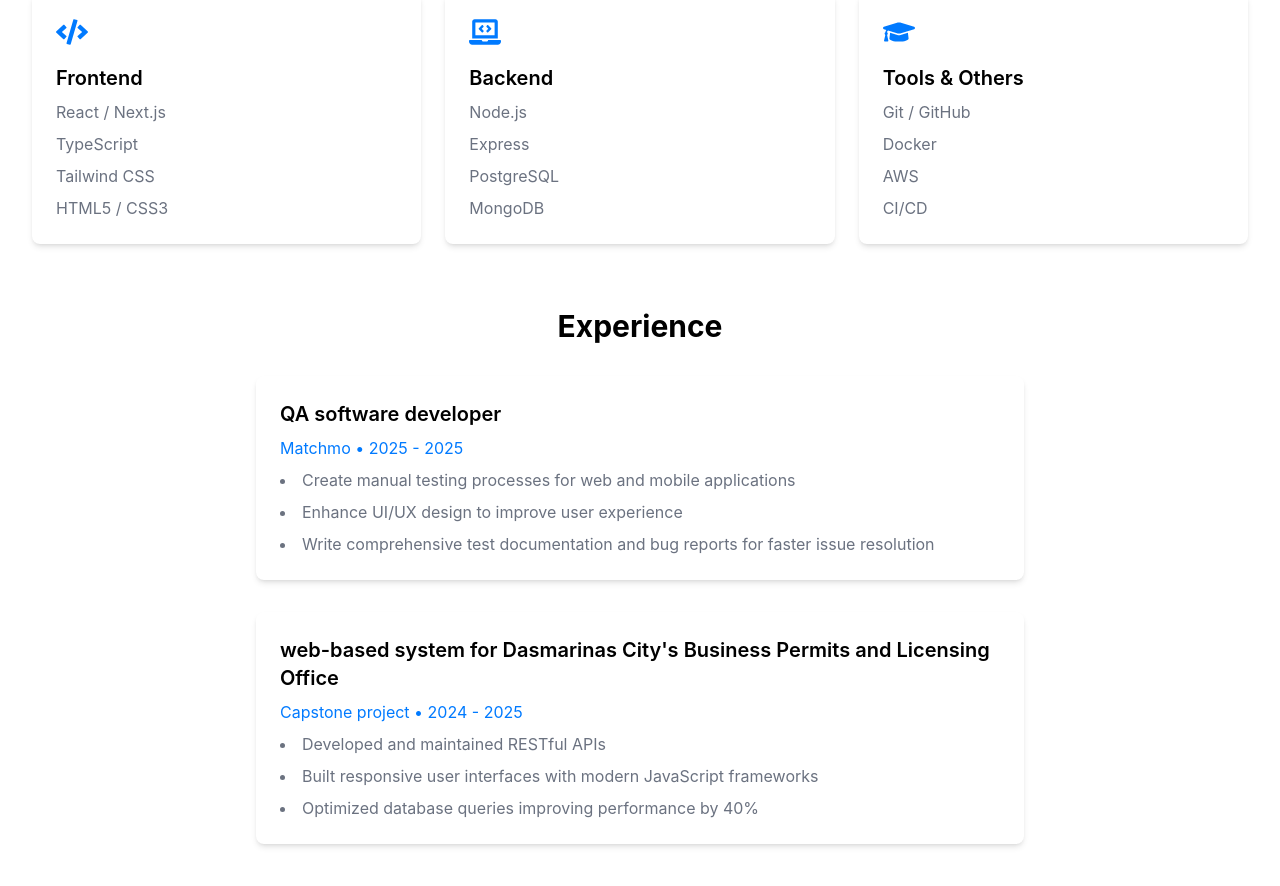
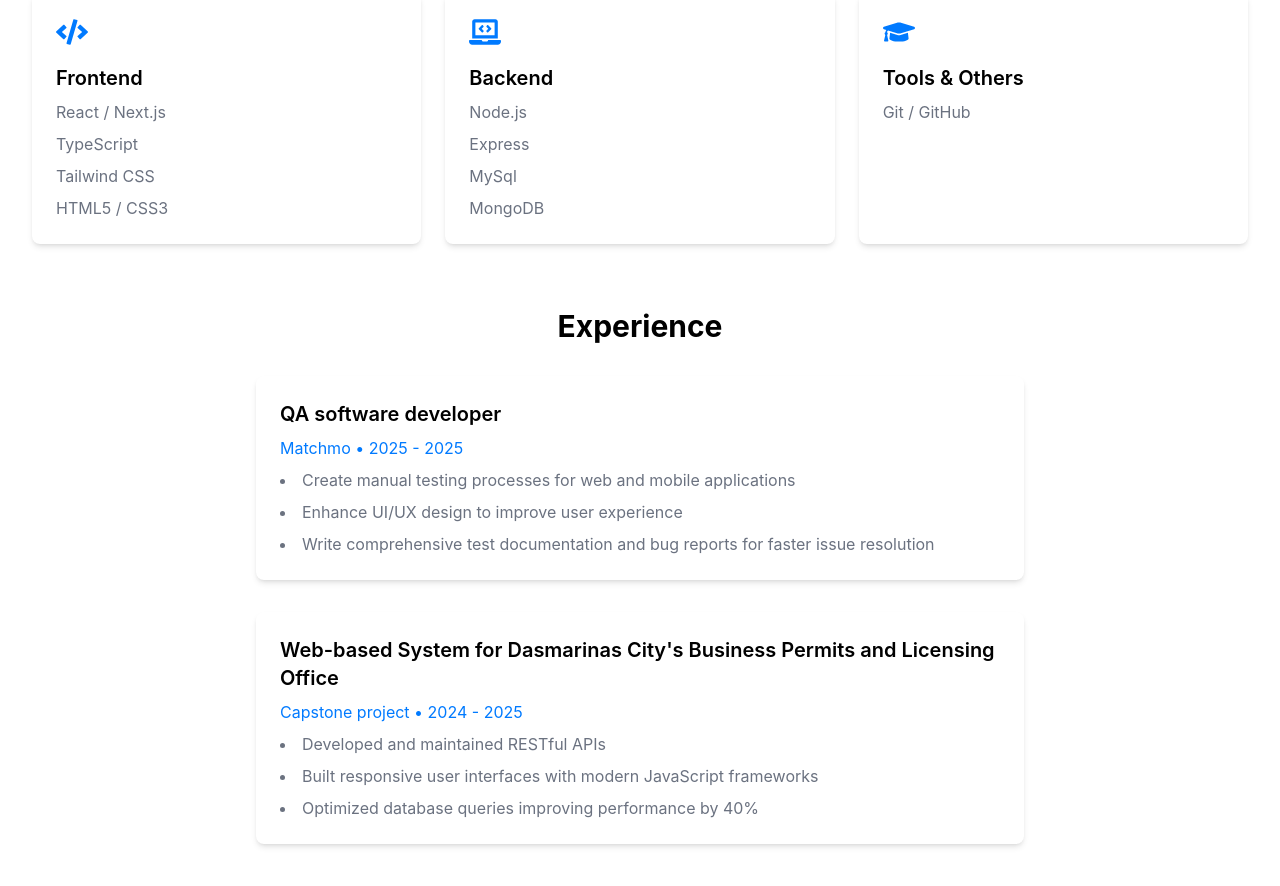
Before and after one commit to Danawl/New-portfolio, a Next.js app: page /about in a window 1280 px wide. Shown: the part 440-1326 px from the top of the page. Built offline with nearby package versions, Linux system fonts and the light colour scheme.

Commit message:
upadated skills and abt page

```diff
--- a/src/app/about/page.tsx
+++ b/src/app/about/page.tsx
@@ -77,7 +77,7 @@ export default function About() {
             <ul className="text-secondary space-y-2">
               <li>Node.js</li>
               <li>Express</li>
-              <li>PostgreSQL</li>
+              <li>MySql</li>
               <li>MongoDB</li>
             </ul>
           </motion.div>
@@ -91,9 +91,6 @@ export default function About() {
             <h3 className="text-xl font-semibold mb-2">Tools & Others</h3>
             <ul className="text-secondary space-y-2">
               <li>Git / GitHub</li>
-              <li>Docker</li>
-              <li>AWS</li>
-              <li>CI/CD</li>
             </ul>
           </motion.div>
         </motion.div>
@@ -136,7 +133,7 @@ export default function About() {
             variants={fadeInUp}
             {...cardHoverSmall}
           >
-            <h3 className="text-xl font-semibold mb-2">{"web-based system for Dasmarinas City's Business Permits and Licensing Office"}</h3>
+            <h3 className="text-xl font-semibold mb-2">{"Web-based System for Dasmarinas City's Business Permits and Licensing Office"}</h3>
             <p className="text-primary mb-2">Capstone project • 2024 - 2025</p>
             <ul className="text-secondary list-disc list-inside space-y-2">
               <li>Developed and maintained RESTful APIs</li>
--- a/src/contents/skills.ts
+++ b/src/contents/skills.ts
@@ -3,11 +3,11 @@ import { Skill } from "@/types";
 export const skills: Skill[] = [
   {
     title: "Next.js",
-    progress: "30",
+    progress: "20",
   },
   {
     title: "React.js",
-    progress: "60",
+    progress: "40",
   },
   {
     title: "HTML",
@@ -15,7 +15,7 @@ export const skills: Skill[] = [
   },
   {
     title: "JavaScript",
-    progress: "70",
+    progress: "60",
   },
   {
     title: "TypeScript",
@@ -31,7 +31,7 @@ export const skills: Skill[] = [
   },
    {
     title: "PHP",
-    progress: "40",
+    progress: "30",
   },
   {
     title: "Python",
@@ -39,7 +39,7 @@ export const skills: Skill[] = [
   },
   {
     title: "Tailwind CSS",
-    progress: "40",
+    progress: "30",
   },
     {
     title: "CSS",
```
